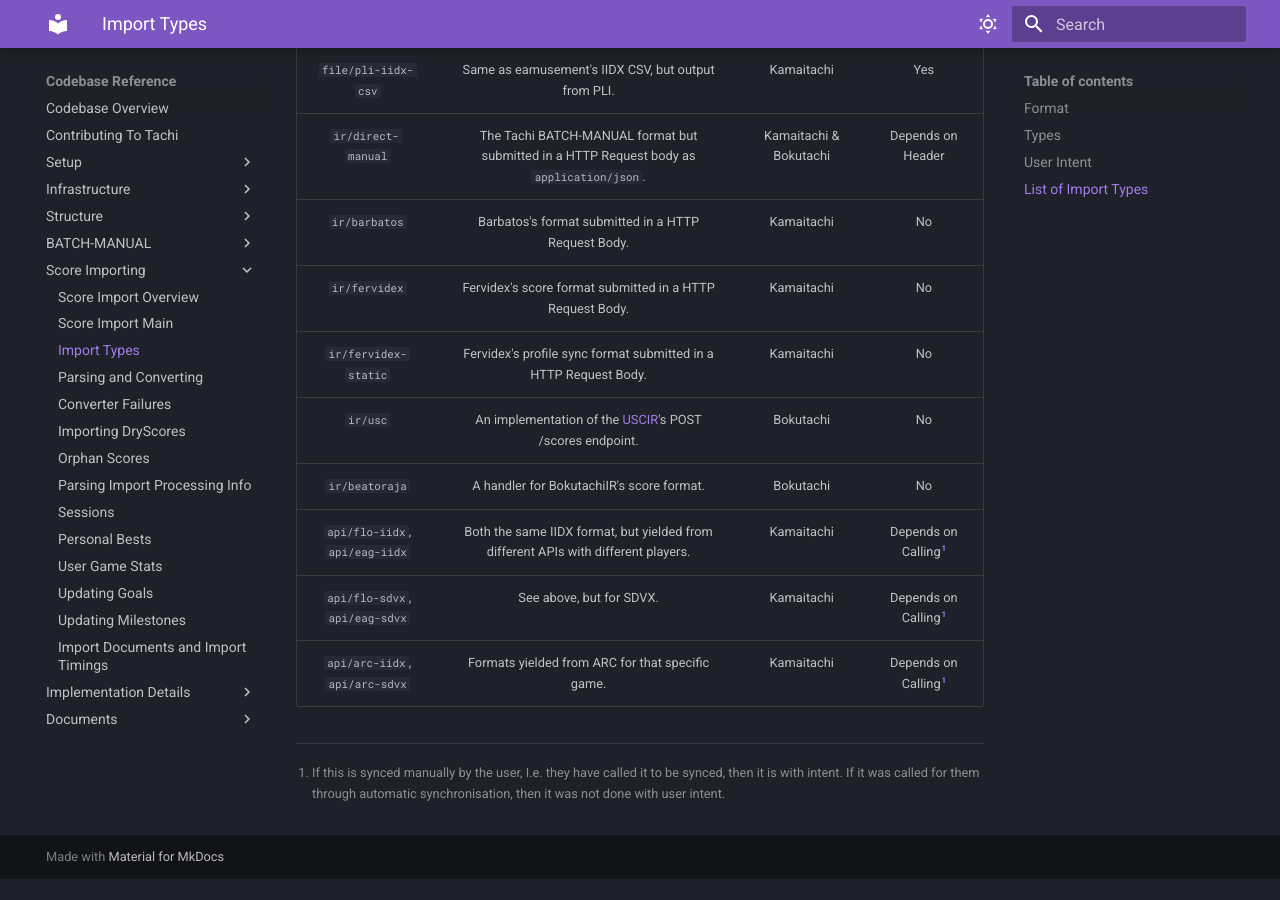
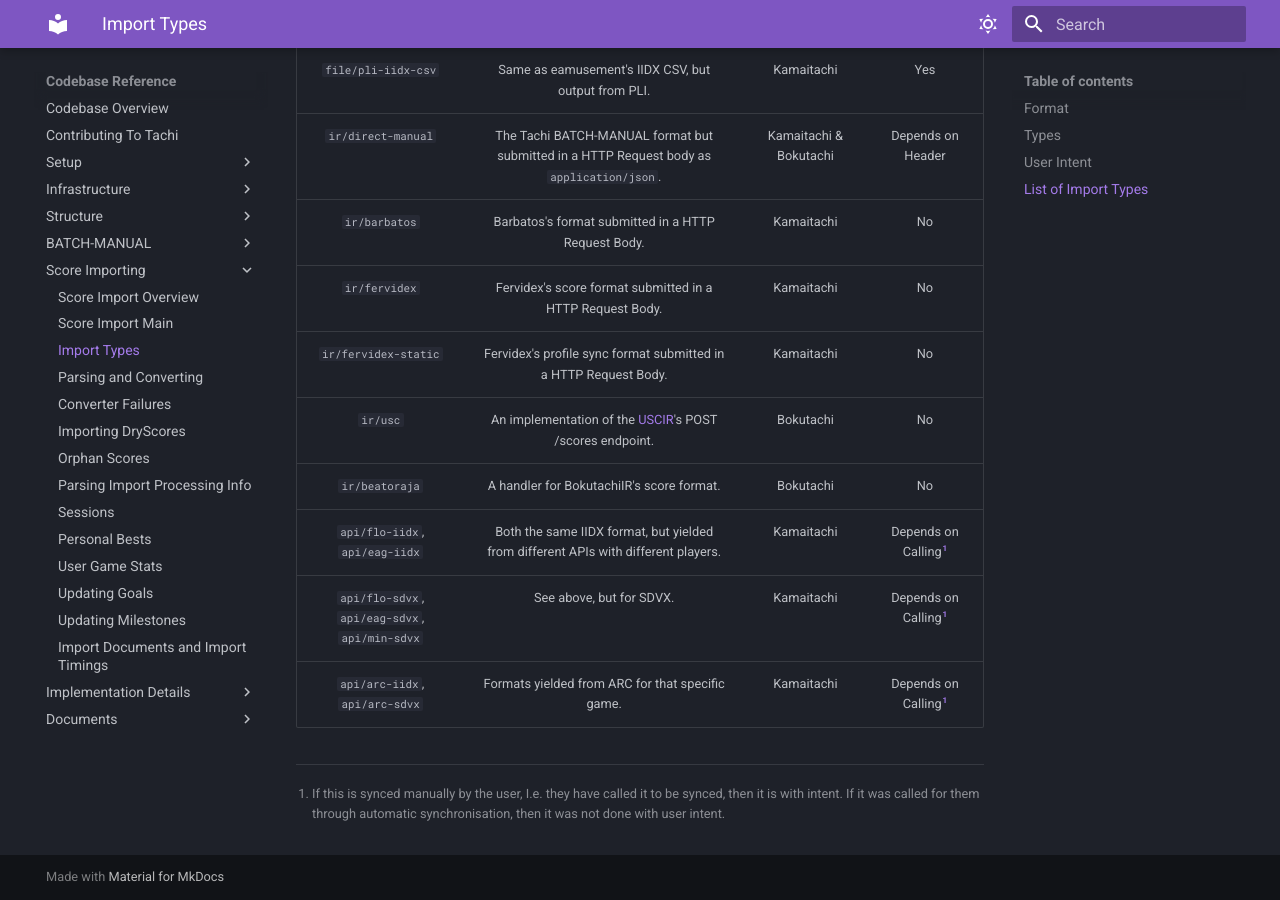
Before and after one commit to zkrising/Tachi, an MkDocs documentation site: the page built from docs/docs/codebase/import/import-types.md, in a window 1280 px wide and 900 px high, scrolled down 1588 px. Built offline with MkDocs 1.6.1 and Material for MkDocs 9.7.7, drawn with Linux system fonts in a browser that asks for light colours; before the commit the page ends 2467 px from its top, so only the background shows below that.

Commit message:
add min to documentation

```diff
--- a/docs/docs/codebase/import/import-types.md
+++ b/docs/docs/codebase/import/import-types.md
@@ -60,7 +60,7 @@ is set to indicate that this was done with User Intent.
 | `ir/usc` | An implementation of the [USCIR](https://uscir.rtfd.io)'s POST /scores endpoint. | Bokutachi | No |
 | `ir/beatoraja` | A handler for BokutachiIR's score format. | Bokutachi | No |
 | `api/flo-iidx`, `api/eag-iidx` | Both the same IIDX format, but yielded from different APIs with different players. | Kamaitachi | Depends on Calling[^1] |
-| `api/flo-sdvx`, `api/eag-sdvx` | See above, but for SDVX. | Kamaitachi | Depends on Calling[^1] |
+| `api/flo-sdvx`, `api/eag-sdvx`, `api/min-sdvx`| See above, but for SDVX. | Kamaitachi | Depends on Calling[^1] |
 | `api/arc-iidx`, `api/arc-sdvx` | Formats yielded from ARC for that specific game. | Kamaitachi | Depends on Calling[^1] |
 
 [^1]: If this is synced manually by the user, I.e. they have called it to be synced, then it is with intent. If it was called for them through automatic synchronisation, then it was not done with user intent.
```
